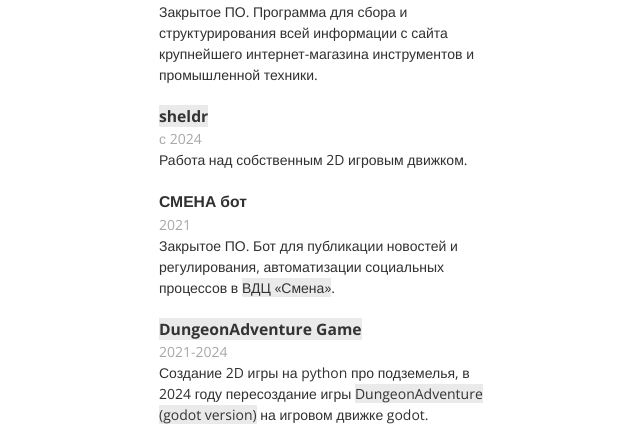
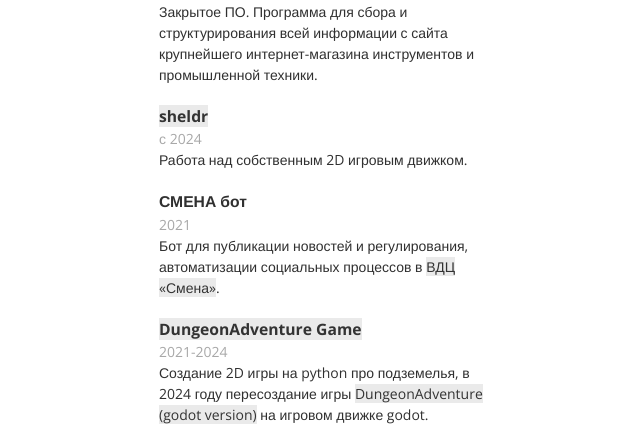
Before and after one commit to vicebaraban/my-site, a Flask app: page / in a window 1280 px wide. Shown: the part 768-1213 px from the top of the page, without its empty margins (201-841 px from the left). Run offline with Flask 3, Linux system fonts and the light colour scheme; parts of the project's set-up code (start-up, migrations or seed data) failed here and were passed over; some libraries are stand-ins or nearby versions.

Commit message:
upd projects data

```diff
--- a/templates/index.html
+++ b/templates/index.html
@@ -152,7 +152,7 @@
                         <span><time>2021</time></span>
                     </header>
                     <p>
-                        Закрытое ПО. Бот для публикации новостей и регулирования, автоматизации социальных процессов в
+                        Бот для публикации новостей и регулирования, автоматизации социальных процессов в
                         <a href="https://смена.дети/">ВДЦ «Смена»</a>.
                     </p>
                 </article>
```
